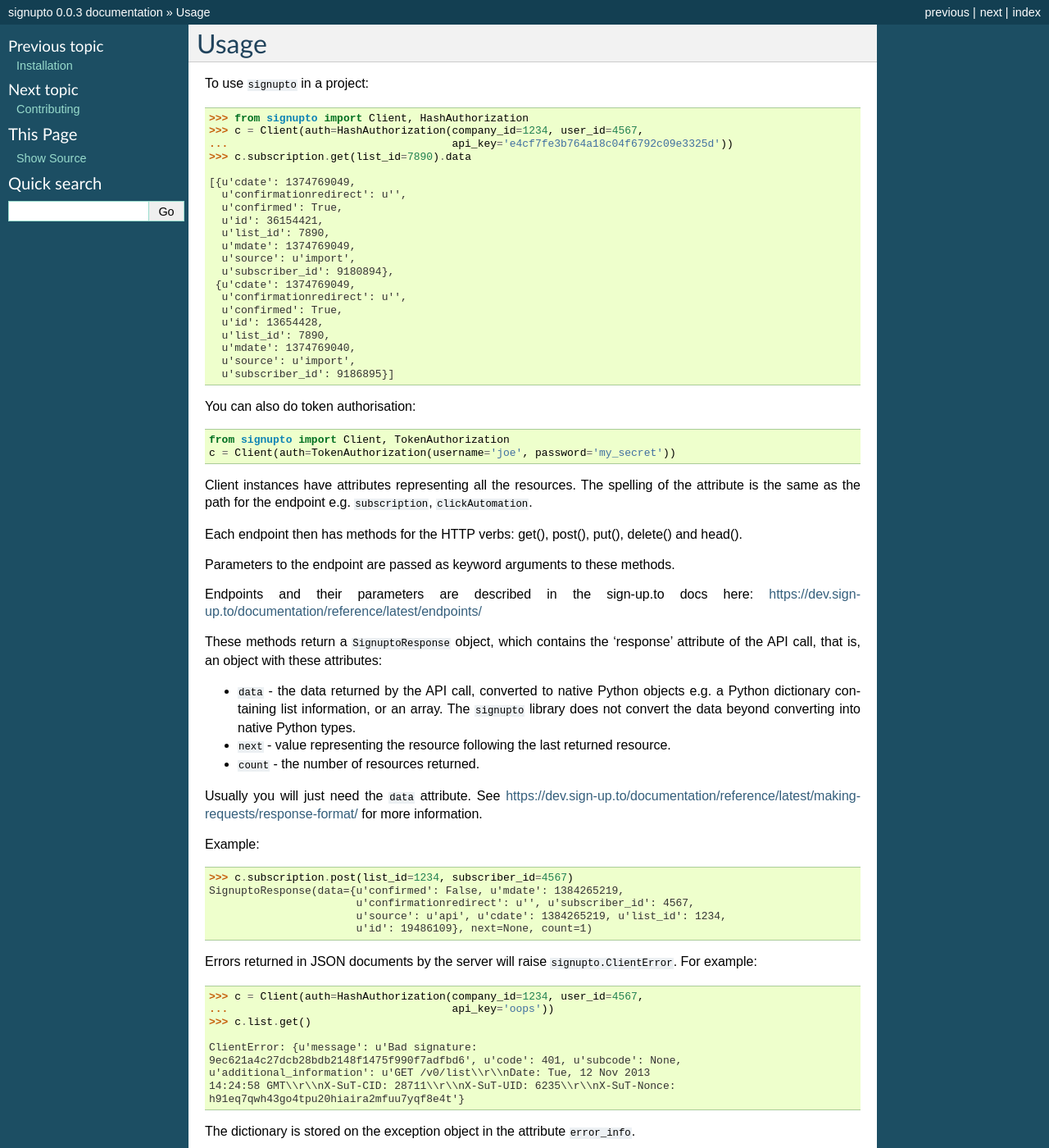
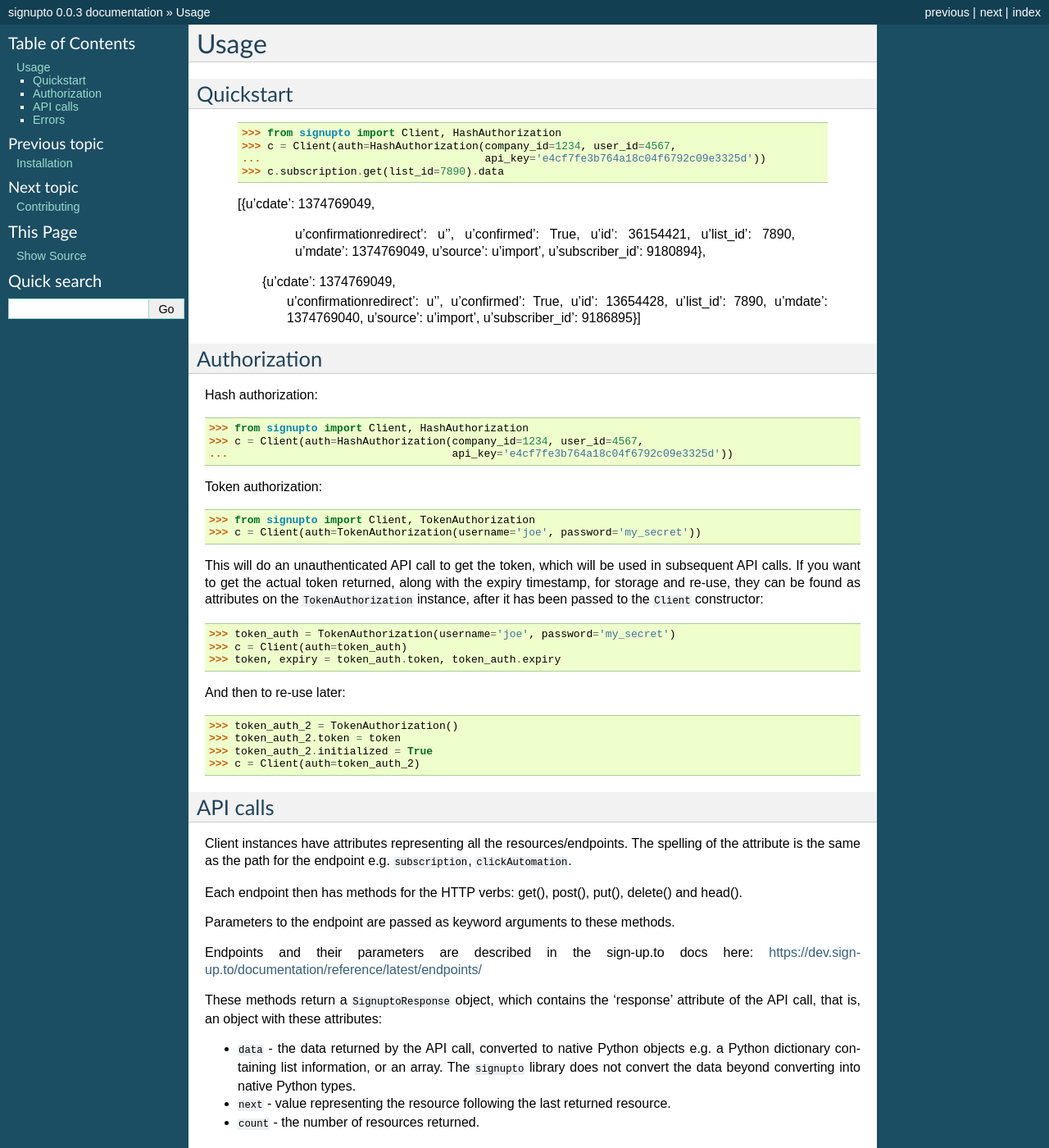
Before and after one commit to spookylukey/signupto, a Sphinx documentation site: the page built from docs/usage.rst, in a window 1280 px wide and 1400 px high. Shown: the whole window at 82% size. Built offline with Sphinx 7.4.7, drawn with Linux system fonts in a browser that asks for light colours; some of the changed text lies outside the part shown.

Commit message:
Improved usage docs

```diff
--- a/docs/usage.rst
+++ b/docs/usage.rst
@@ -2,8 +2,8 @@
 Usage
 ========
 
-To use ``signupto`` in a project::
-
+Quickstart
+==========
 
    >>> from signupto import Client, HashAuthorization
    >>> c = Client(auth=HashAuthorization(company_id=1234, user_id=4567,
@@ -28,19 +28,49 @@ To use ``signupto`` in a project::
      u'subscriber_id': 9186895}]
 
 
-You can also do token authorisation:
+Authorization
+=============
 
-.. code-block:: python
+Hash authorization::
 
-   from signupto import Client, TokenAuthorization
-   c = Client(auth=TokenAuthorization(username='joe', password='my_secret'))
+   >>> from signupto import Client, HashAuthorization
+   >>> c = Client(auth=HashAuthorization(company_id=1234, user_id=4567,
+   ...                                   api_key='e4cf7fe3b764a18c04f6792c09e3325d'))
 
 
-Client instances have attributes representing all the resources. The spelling of
-the attribute is the same as the path for the endpoint e.g. ``subscription``,
-``clickAutomation``.
 
-Each endpoint then has methods for the HTTP verbs: get(), post(), put(), delete() and head().
+Token authorization::
+
+   >>> from signupto import Client, TokenAuthorization
+   >>> c = Client(auth=TokenAuthorization(username='joe', password='my_secret'))
+
+This will do an unauthenticated API call to get the token, which will be used in
+subsequent API calls. If you want to get the actual token returned, along with
+the expiry timestamp, for storage and re-use, they can be found as attributes on
+the ``TokenAuthorization`` instance, after it has been passed to the ``Client``
+constructor::
+
+   >>> token_auth = TokenAuthorization(username='joe', password='my_secret')
+   >>> c = Client(auth=token_auth)
+   >>> token, expiry = token_auth.token, token_auth.expiry
+
+And then to re-use later::
+
+   >>> token_auth_2 = TokenAuthorization()
+   >>> token_auth_2.token = token
+   >>> token_auth_2.initialized = True
+   >>> c = Client(auth=token_auth_2)
+
+
+API calls
+=========
+
+Client instances have attributes representing all the resources/endpoints. The
+spelling of the attribute is the same as the path for the endpoint
+e.g. ``subscription``, ``clickAutomation``.
+
+Each endpoint then has methods for the HTTP verbs: get(), post(), put(),
+delete() and head().
 
 Parameters to the endpoint are passed as keyword arguments to these methods.
 
@@ -73,6 +103,9 @@ Example::
                            u'id': 19486109}, next=None, count=1)
 
 
+Errors
+======
+
 Errors returned in JSON documents by the server will raise
 ``signupto.ClientError``. For example::
 
@@ -97,6 +130,8 @@ matching objects, which is often not an error condition for your application, so
 needs to be handled differently::
 
 
+    from signupto import ObjectNotFound
+
     try:
         unconfirmed = c.subscription.get(list_id=1234, confirmed=False).data
     except ObjectNotFound:
```
